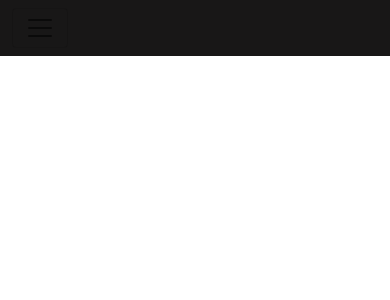
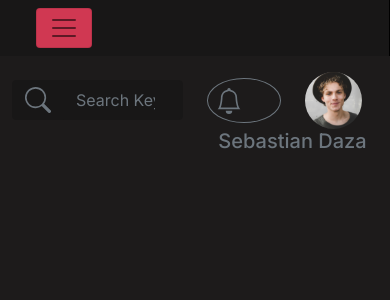
Before and after one commit to SebasttianDaza/buyNftDashboard, a React (Vite) app: page / in a window 390 px wide. Shown: the top 300 px of the page. Built offline with nearby package versions, Linux system fonts and the light colour scheme.

Commit message:
Added Form and Profile component
I've been working on this two components and it just miss the responsive

```diff
--- a/src/App.jsx
+++ b/src/App.jsx
@@ -3,13 +3,23 @@ import Row from "react-bootstrap/Row";
 import Col from "react-bootstrap/Col";
 
 import Navegation from "./Pages/Nav/nav";
+import ComponentForm from "./Components/Form/form";
+import ComponentProfile from "./Components/Profile/profile";
+//Impor image
 
 const App = () => {
   return (
     <>
-      <Navegation />
       <Container fluid>
-        <Row />
+        <Row>
+          <Navegation />
+          <Col className="bg-body" xs={6}>
+            <ComponentForm />
+          </Col>
+          <Col className="col-md-auto">
+            <ComponentProfile />
+          </Col>
+        </Row>
       </Container>
     </>
   );
--- /dev/null
+++ b/src/Components/Form/form.jsx
@@ -0,0 +1,22 @@
+import Form from "react-bootstrap/Form";
+import InputGroup from "react-bootstrap/InputGroup";
+import {Search} from "react-bootstrap-icons";
+
+const ComponentForm = ({}) => {
+  return (
+    <Form className="mt-4 mb-4">
+      <InputGroup className="mb-3">
+        <InputGroup.Text className="bg-dark text-secondary border-dark">
+          <Search size={26} />
+        </InputGroup.Text>
+        <Form.Control
+          type="search"
+          placeholder="Search Keyword here"
+          className="bg-dark border-dark"
+        />
+      </InputGroup>
+    </Form>
+  );
+};
+
+export default ComponentForm;
--- /dev/null
+++ b/src/Components/Profile/profile.jsx
@@ -0,0 +1,26 @@
+import Row from "react-bootstrap/Row";
+import Col from "react-bootstrap/Col";
+import Image from "react-bootstrap/Image";
+import {Bell} from "react-bootstrap-icons";
+
+import profile from "../../../public/image/profile.svg";
+
+const ComponentProfile = ({}) => {
+  return (
+    <Row className="mt-3 mb-3 d-flex align-items-center">
+      <Col className="col-md-auto text-secondary">
+        <div className="rounded-circle border border-secondary p-2 pe-auto">
+          <Bell size={26} />
+        </div>
+      </Col>
+      <Col className="col-md-auto">
+        <Image src={profile} fluid />
+      </Col>
+      <Col>
+        <h5 className="text-center text-secondary">Sebastian Daza</h5>
+      </Col>
+    </Row>
+  );
+};
+
+export default ComponentProfile;
--- a/src/Pages/Nav/nav.jsx
+++ b/src/Pages/Nav/nav.jsx
@@ -20,14 +20,14 @@ const Navegation = () => {
       <Navbar
         collapseOnSelect
         expand="lg"
-        className="bg-dark sidebar col-md-3 flex-column"
+        className="bg-dark sidebar col-md-3 flex-column border-end border-light"
         onSelect={(selectedKey) => alert(`selected ${selectedKey}`)}
       >
         <Navbar.Brand className="mt-4 mb-4 brand-media text-left">
           <h1 className="text-primary text-left text-uppercase">BuyNft</h1>
         </Navbar.Brand>
         <Container fluid className="bg-dark">
-          <Navbar.Toggle aria-controls="responsive-navbar-nav" />
+          <Navbar.Toggle aria-controls="responsive-navbar-nav" className="bg-primary" />
           <Navbar.Collapse id="responsive-navbar-nav">
             <Nav className="me-auto flex-column">
               <NavItem text="Dashboard" classPrimary="text-primary" icon={<StarFill size={26} />} />
--- a/src/styles/scss/custom.scss
+++ b/src/styles/scss/custom.scss
@@ -3,12 +3,18 @@
 
 $principal: #D03852;
 $prinipal-background : #181717;
-
+$background-body:#1D1B1B;
+$borderColor-background: rgb(0, 0, 0);
 
 // !Modify variable bootstrap
 
 $primary: $principal;
 $dark: $prinipal-background;
+$body-bg: $background-body;
+$light: $borderColor-background;
 
+$font-family-sans-serif: 'Inter', sans-serif;
+
+@import url('https://fonts.googleapis.com/css2?family=Inter:wght@100;200;300;400;500;600;700;800;900&display=swap');
 
 @import "../../../node_modules/bootstrap/scss/bootstrap";
```
Also changed, not shown: public/image/profile.svg (added), src/styles/scss/custom.css, 1 other file (tests, documents, lock files or other folders).
